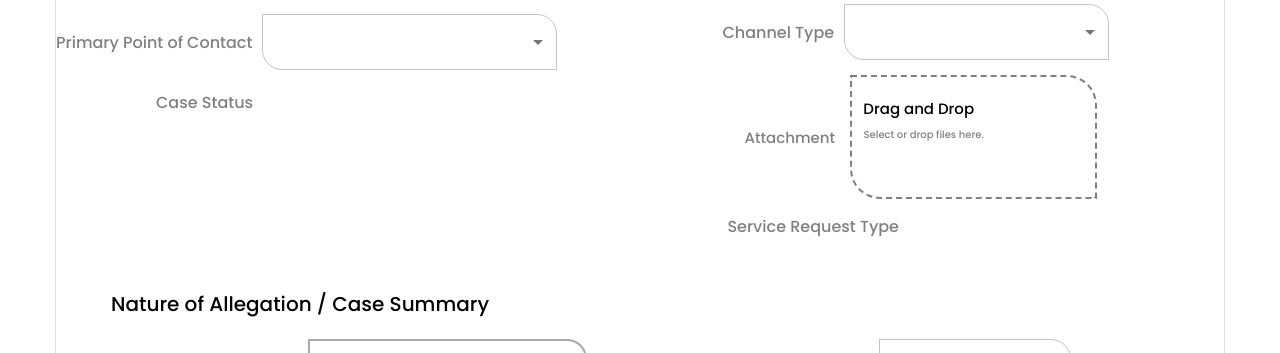
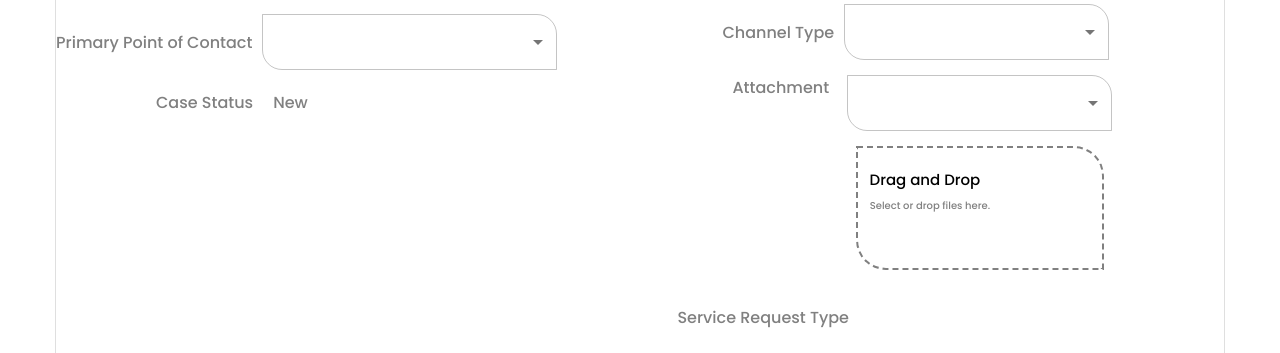
Before and after one commit to Aayshaparveen/neutrelle-demo, a React (Vite) app: page /ServicePage in a window 1280 px wide. Shown: the part 447-800 px from the top of the page. Built offline with nearby package versions, Linux system fonts and the light colour scheme.

Commit message:
Add service  request type

```diff
--- a/src/App.jsx
+++ b/src/App.jsx
@@ -31,7 +31,6 @@ function App() {
           <Route path="/pages/SignUp" element={<SignUp />} />
           <Route path="/pages/KnowImpact" element={<KnowImpact/>} />
           <Route path="/ServicePage" element={<ServicePage />} />
-
         </Routes>
 
         <Footer />
--- a/src/ServicePage/index.jsx
+++ b/src/ServicePage/index.jsx
@@ -12,6 +12,7 @@ import { DatePicker } from "@mui/x-date-pickers/DatePicker";
 import { differenceInDays } from "date-fns";
 import Dropzone from "../Dropzone";
 import OutlinedInput from "@mui/material/OutlinedInput";
+// import AddIcon from '@mui/icons-material/Add';
 const Service = () => {
   const CssTextField = styled(TextField)({
     "& label.Mui-focused": {
@@ -145,11 +146,11 @@ const Service = () => {
                   <MenuItem value="">
                     <em></em>
                   </MenuItem>
-                  <MenuItem value={1}>Enquiry: Sick Leave</MenuItem>
-                  <MenuItem value={2}>Enquiry: Annual Leave</MenuItem>
-                  <MenuItem value={3}>Enquiry: Maternity Leave</MenuItem>
-                  <MenuItem value={4}>ER Case: Grievance</MenuItem>
-                  <MenuItem value={5}>ER Case: Capability</MenuItem>
+                  <MenuItem value="Enquiry">Enquiry: Sick Leave</MenuItem>
+                  <MenuItem value="Enquiry">Enquiry: Annual Leave</MenuItem>
+                  <MenuItem value="Enquiry">Enquiry: Maternity Leave</MenuItem>
+                  <MenuItem value="Case">ER Case: Grievance</MenuItem>
+                  <MenuItem value="Case">ER Case: Capability</MenuItem>
                 </Select>
               </FormControl>
             </div>
@@ -173,7 +174,10 @@ const Service = () => {
                 </Select>
               </FormControl>
             </div>
-            <div className="Case-status">Case Status</div>
+            <div className="Case-status">
+              Case Status
+              <div>New</div>
+            </div>
           </div>
           <div className="col-2">
             <div className="Queue">
@@ -230,15 +234,40 @@ const Service = () => {
                   <MenuItem value={1}>Queue1</MenuItem>
                   <MenuItem value={2}>Queue2</MenuItem>
                   <MenuItem value={3}>Queue3</MenuItem>
-                  <MenuItem value={3}>Queue4</MenuItem>
+                  <MenuItem value={4}>Queue4</MenuItem>
                 </Select>
               </FormControl>
             </div>
+              <p className="attachment-text">Attachment</p>
             <div className="attachment">
-              <p>Attachment</p>
+              {/* <AddIcon/> */}
+              <div className="Category2">
+              <FormControl sx={{ m: 1, minWidth: 120 }}>
+              {/* <InputLabel>Category</InputLabel> */}
+                <Select
+                  value={category}
+                 placeholder="Category"
+                  onChange={handleCategory}
+                  displayEmpty
+                  inputProps={{ "aria-label": "Without label" }}
+                >
+                  <MenuItem value="">
+                    <em></em>
+                  </MenuItem>
+                  <MenuItem value="Enquiry">Enquiry: Sick Leave</MenuItem>
+                  <MenuItem value="Enquiry">Enquiry: Annual Leave</MenuItem>
+                  <MenuItem value="Enquiry">Enquiry: Maternity Leave</MenuItem>
+                  <MenuItem value="Case">ER Case: Grievance</MenuItem>
+                  <MenuItem value="Case">ER Case: Capability</MenuItem>
+                </Select>
+              </FormControl>
+            </div>
               <Dropzone />
             </div>
-            <div className="service-type">Service Request Type</div>
+            <div className="service-type">
+              Service Request Type
+              <div>{category}</div>
+            </div>
           </div>
         </div>
         <div className="Nature-box">
--- a/src/ServicePage/style.css
+++ b/src/ServicePage/style.css
@@ -92,7 +92,9 @@ label {
   display: flex;
   gap: 10px;
 }
-.Case-status{
+.Case-status {
+  display: flex;
+  gap: 20px;
   padding-left: 100px;
 }
 .col-2 {
@@ -128,29 +130,34 @@ label {
   padding-left: 45px;
 }
 .attachment {
+  margin-top: -40px;
   display: flex;
+  flex-direction: column;
   align-items: center;
   text-align: center;
-  padding-left: 67px;
+  padding-left: 170px;
   gap: 15px;
 }
 .attachment p {
   color: gray;
   font-size: 15px;
 }
-.add-icon-1.css-sghohy-MuiButtonBase-root-MuiButton-root {
-  background-color: white;
-  box-shadow: none;
+.attachment-text{
+   margin-left: 55px;
 }
-.add-icon-1.css-sghohy-MuiButtonBase-root-MuiButton-root:hover {
-  background-color: white;
-  box-shadow: none;
+.Category2 {
+  display: flex;
+  gap: 10px;
+
 }
-.add-icon-2.css-i4bv87-MuiSvgIcon-root  {
-  color: blue;
+.Category .css-1869usk-MuiFormControl-root {
+  min-width: 297px !important;
 }
 .service-type {
-  padding-left: 50px;
+  margin-top: 20px;
+  display: flex;
+  gap: 40px;
+  padding-left: 0px;
 }
 .Nature-box {
   display: flex;
@@ -219,7 +226,8 @@ label {
   border-radius: 0px 20px;
   border-color: gray;
 }
-.Characteristics .css-1yk1gt9-MuiInputBase-root-MuiOutlinedInput-root-MuiSelect-root  {
+.Characteristics
+  .css-1yk1gt9-MuiInputBase-root-MuiOutlinedInput-root-MuiSelect-root {
   color: gray;
   width: 21vw;
   height: 45px;
@@ -228,7 +236,8 @@ label {
 .Respondent {
   padding-left: 109px;
 }
-.Respondent .css-1yk1gt9-MuiInputBase-root-MuiOutlinedInput-root-MuiSelect-root{
+.Respondent
+  .css-1yk1gt9-MuiInputBase-root-MuiOutlinedInput-root-MuiSelect-root {
   width: 21vw;
   color: gray;
   height: 45px;
@@ -271,7 +280,7 @@ label {
   padding-left: 140px;
   padding-top: 20px;
 }
-.Reported2 .css-1yk1gt9-MuiInputBase-root-MuiOutlinedInput-root-MuiSelect-root  {
+.Reported2 .css-1yk1gt9-MuiInputBase-root-MuiOutlinedInput-root-MuiSelect-root {
   color: gray;
   width: 21vw;
   height: 50px;
@@ -292,7 +301,8 @@ label {
 .Complainanat-Category {
   padding-left: 25px;
 }
-.Complainanat-Category .css-1yk1gt9-MuiInputBase-root-MuiOutlinedInput-root-MuiSelect-root  {
+.Complainanat-Category
+  .css-1yk1gt9-MuiInputBase-root-MuiOutlinedInput-root-MuiSelect-root {
   color: gray;
   width: 21vw;
   height: 50px;
@@ -301,7 +311,7 @@ label {
 .Manager {
   padding-left: 80px;
 }
-.Manager .css-1yk1gt9-MuiInputBase-root-MuiOutlinedInput-root-MuiSelect-root  {
+.Manager .css-1yk1gt9-MuiInputBase-root-MuiOutlinedInput-root-MuiSelect-root {
   color: gray;
   width: 21vw;
   height: 50px;
@@ -316,7 +326,7 @@ label {
   height: 50px;
   border-radius: 0px 20px;
 }
-.description-field{
+.description-field {
   margin-top: 50px;
   margin-left: 100px;
   margin-right: 100px;
```
